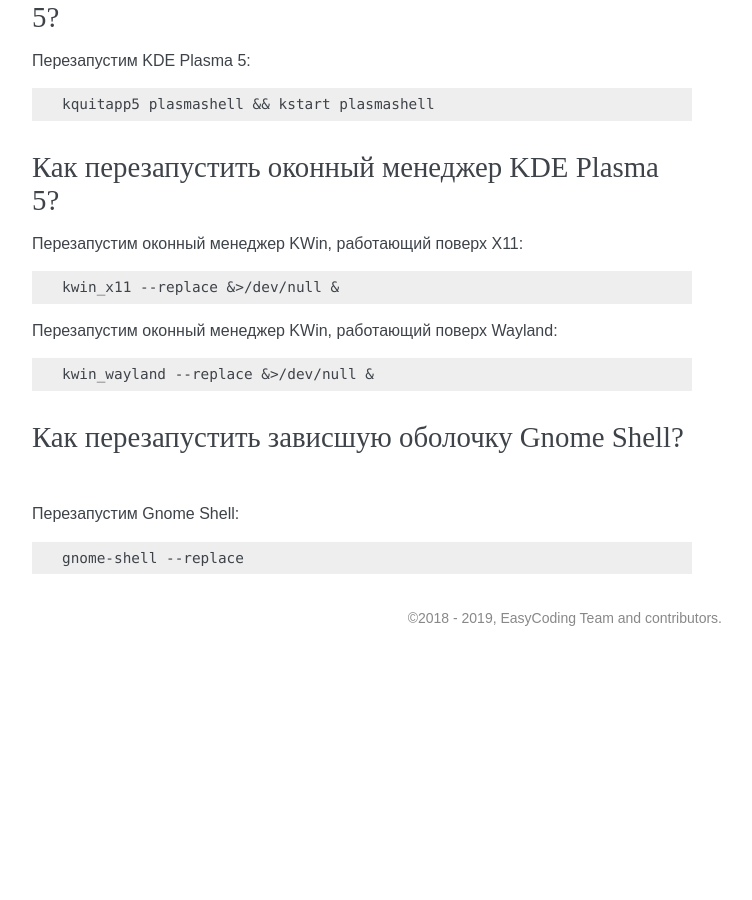
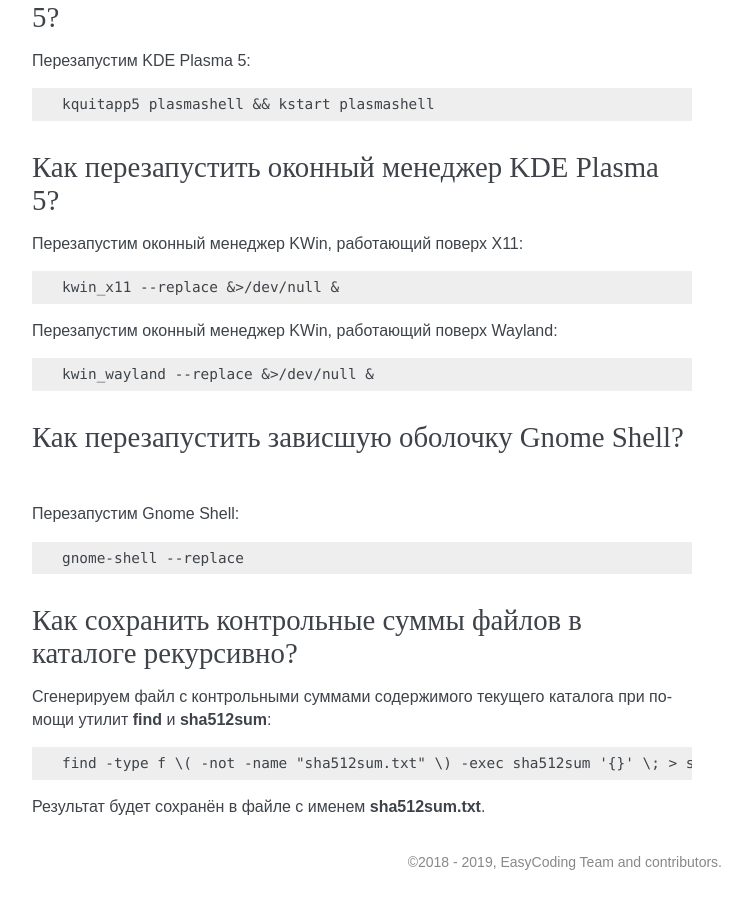
Before and after one commit to RussianFedora/FAQ, a Sphinx documentation site: the page built from source/using-applications.rst, in a window 1280 px wide and 900 px high, scrolled down 18023 px. Shown: the whole window, without its empty margins (388-1140 px from the left). Built offline with Sphinx 7.4.7, drawn with Linux system fonts in a browser that asks for light colours; before the commit the page ends 18679 px from its top, so only the background shows below that; some of the changed text lies outside the part shown.

Commit message:
Added question about saving SHA-512 control sums for all files in current directory (recursive).

```diff
--- a/source/using-applications.rst
+++ b/source/using-applications.rst
@@ -1003,3 +1003,17 @@
 .. code-block:: text
 
     gnome-shell --replace
+
+.. index:: hash, bash, check, files, sha512sum, sha2, sha512, find
+.. _dir-hash-save:
+
+Как сохранить контрольные суммы файлов в каталоге рекурсивно?
+================================================================
+
+Cгенерируем файл с контрольными суммами содержимого текущего каталога при помощи утилит **find** и **sha512sum**:
+
+.. code-block:: text
+
+    find -type f \( -not -name "sha512sum.txt" \) -exec sha512sum '{}' \; > sha512sum.txt
+
+Результат будет сохранён в файле с именем **sha512sum.txt**.
```
